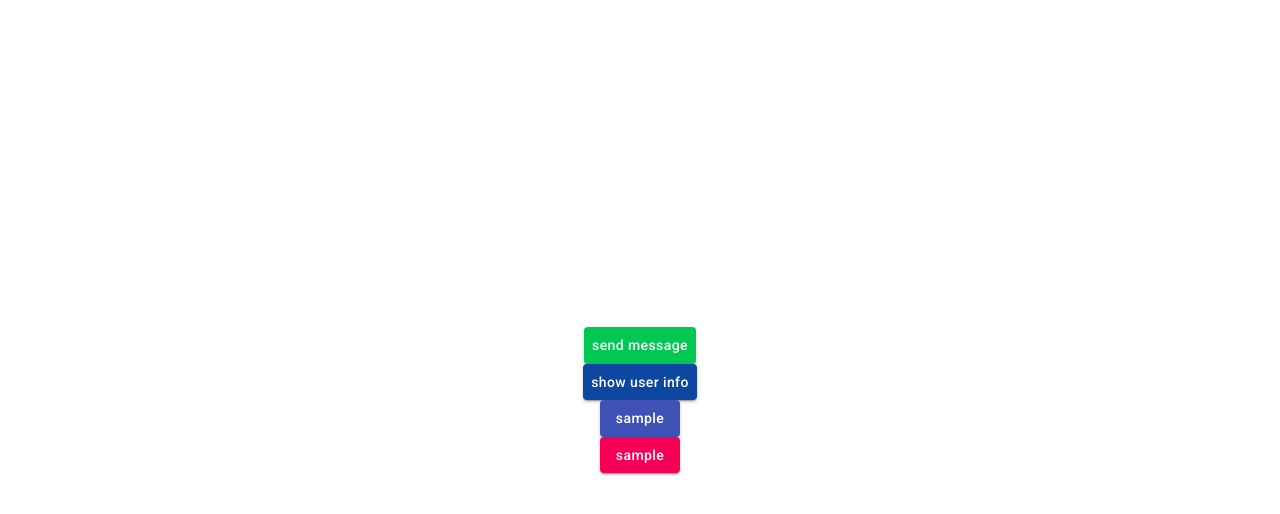
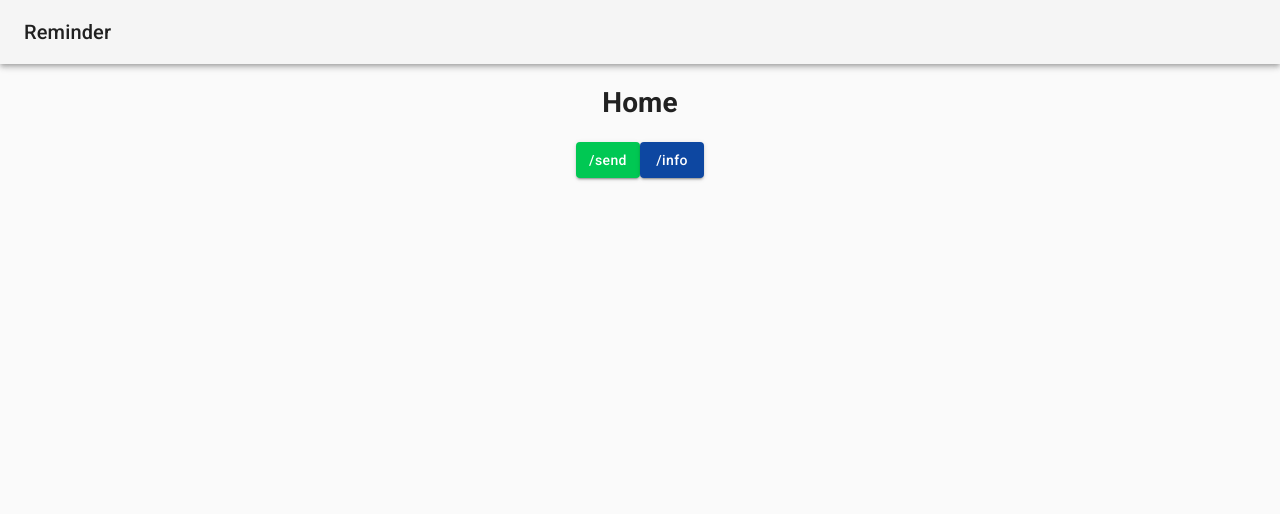
Before and after one commit to Shoma-progr-0210/liff-reminder, a React (Create React App) app: page / in a window 1280 px wide. Shown: the top 514 px of the page. Built offline with nearby package versions, Linux system fonts and the light colour scheme.

Commit message:
update: ルーティングテスト、デザイン変更

```diff
--- a/package.json
+++ b/package.json
@@ -13,8 +13,10 @@
     "@types/node": "^12.0.0",
     "@types/react": "^17.0.0",
     "@types/react-dom": "^17.0.0",
+    "@types/react-router-dom": "^5.1.7",
     "react": "^17.0.1",
     "react-dom": "^17.0.1",
+    "react-router-dom": "^5.2.0",
     "react-scripts": "4.0.2",
     "typescript": "^4.1.2",
     "web-vitals": "^1.0.1"
--- a/src/App.css
+++ b/src/App.css
@@ -13,8 +13,7 @@
   }
 } */
 
-.App-header {
-  /* background-color: #282c34; */
+/* .App-header {
   background-color: #ffffff;
   min-height: 100vh;
   display: flex;
@@ -23,7 +22,7 @@
   justify-content: center;
   font-size: calc(10px + 2vmin);
   color: white;
-}
+} */
 
 .App-link {
   color: #61dafb;
--- a/src/App.tsx
+++ b/src/App.tsx
@@ -1,8 +1,10 @@
 import React from 'react';
 import liff from '@line/liff';
 import Button from '@material-ui/core/Button';
-// import { styled } from '@material-ui/core/styles';
-import {PrimaryButton, SecondaryButton} from './components/buttons'
+import { BrowserRouter, Route, Link } from 'react-router-dom';
+import { TertiaryButton, NomalButton } from './components/buttons'
+import Header from './components/header'
+import Home from './pages/home'
 import './App.css';
 
 function App() {
@@ -47,12 +49,14 @@ function App() {
 
   return (
     <div className="App">
-      <header className="App-header">
-        <PrimaryButton className="button" onClick={sendMessage}>send message</PrimaryButton>
-        <SecondaryButton className="button" onClick={getUserInfo}>show user info</SecondaryButton>
-        <Button className="button" variant="contained" color="primary">sample</Button>
-        <Button className="button" variant="contained" color="secondary">sample</Button>
-      </header>
+      <BrowserRouter>
+      <Header />
+      <div>
+      <Route exact path='/' component={Home}/>
+      <Route path='/send' render={ () => <TertiaryButton className="button" onClick={sendMessage}>send message</TertiaryButton> }/>
+      <Route path='/info' render={ () => <NomalButton className="button" onClick={getUserInfo}>show user info</NomalButton> }/>
+      </div>
+      </BrowserRouter>
     </div>
   );
 }
--- a/src/components/buttons.tsx
+++ b/src/components/buttons.tsx
@@ -2,23 +2,32 @@ import React from 'react';
 import { styled } from '@material-ui/core/styles';
 import Button from '@material-ui/core/Button';
 
-
-
-export const PrimaryButton = styled(Button)({
-    backgroundColor: '#00c853',
+export const NomalButton = styled(Button)({
+    backgroundColor: '#78909c',
     color: '#ffffff',
     boxShadow: '0px 3px 1px -2px rgb(0 0 0 / 20%), 0px 2px 2px 0px rgb(0 0 0 / 14%), 0px 1px 5px 0px rgb(0 0 0 / 12%)',
+    '&:hover': {
+        backgroundColor: '#4b636e'
+    },
+});
+
+export const PrimaryButton = styled(NomalButton)({
+    backgroundColor: '#00c853',
     '&:hover': {
         backgroundColor: '#009624'
     },
 });
 
-
-export const SecondaryButton = styled(Button)({
+export const SecondaryButton = styled(NomalButton)({
     backgroundColor: '#0d47a1',
-    color: '#ffffff',
-    boxShadow: '0px 3px 1px -2px rgb(0 0 0 / 20%), 0px 2px 2px 0px rgb(0 0 0 / 14%), 0px 1px 5px 0px rgb(0 0 0 / 12%)',
     '&:hover': {
         backgroundColor: '#002171'
     },
 });
+
+export const TertiaryButton = styled(NomalButton)({
+    backgroundColor: '#dd2c00',
+    '&:hover': {
+        backgroundColor: '#a30000'
+    },
+});
--- /dev/null
+++ b/src/components/header.tsx
@@ -0,0 +1,32 @@
+import React from 'react';
+import { styled } from '@material-ui/core/styles';
+import CssBaseline from '@material-ui/core/CssBaseline';
+import AppBar from '@material-ui/core/AppBar';
+import Toolbar from '@material-ui/core/Toolbar';
+import Typography from '@material-ui/core/Typography';
+
+// export const CustomAppBar = styled(AppBar)({
+// });
+
+
+
+export default class Header extends React.Component {
+    render() {
+      return (
+        <React.Fragment>
+            <CssBaseline />
+            <AppBar position="absolute" color="default">
+                <Toolbar>
+                    <Typography variant="h6" color="inherit" noWrap>
+                        Reminder
+                    </Typography>
+                </Toolbar>
+            </AppBar>
+            {/* ヘッダーのスペース確保 */}
+            <div>
+                <Toolbar />
+            </div>
+        </React.Fragment>
+      );
+    }
+  }
--- /dev/null
+++ b/src/pages/home.tsx
@@ -0,0 +1,15 @@
+import React from "react";
+import { Link } from 'react-router-dom';
+import {PrimaryButton, SecondaryButton, TertiaryButton, NomalButton} from '../components/buttons'
+
+export default class Home extends React.Component {
+  render() {
+    return (
+        <div>
+            <h1>Home</h1>
+            <Link to="/send" style={{ textDecoration: 'none' }}><PrimaryButton className="button">/send</PrimaryButton></Link>
+            <Link to="/info" style={{ textDecoration: 'none' }}><SecondaryButton className="button">/info</SecondaryButton></Link>
+        </div>
+    );
+  }
+}
```
Also changed, not shown: 1 other file (tests, documents, lock files or other folders).
